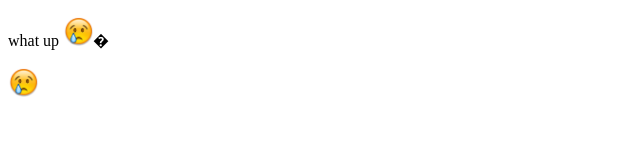
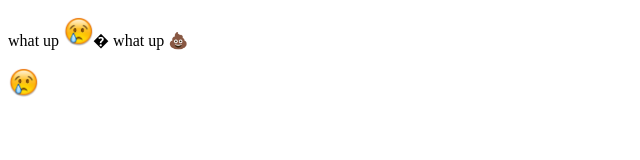
Before and after one commit to atsuya/emojijs, a plain HTML site: page public/index.html in a window 1280 px wide. Shown: the full height of the page, 0-640 px from the left. Drawn offline with Linux system fonts and the light colour scheme.

Commit message:
test with more emoji

```diff
--- a/public/index.html
+++ b/public/index.html
@@ -6,7 +6,7 @@
   </head>
   <body>
     <p class="emoji">
-what up 💩
+what up 💩 what up 💩
     </p>
     <canvas id="emoji" width="64" height="64"></canvas>
     <script src="/jquery-2.1.1.min.js"></script>
```
